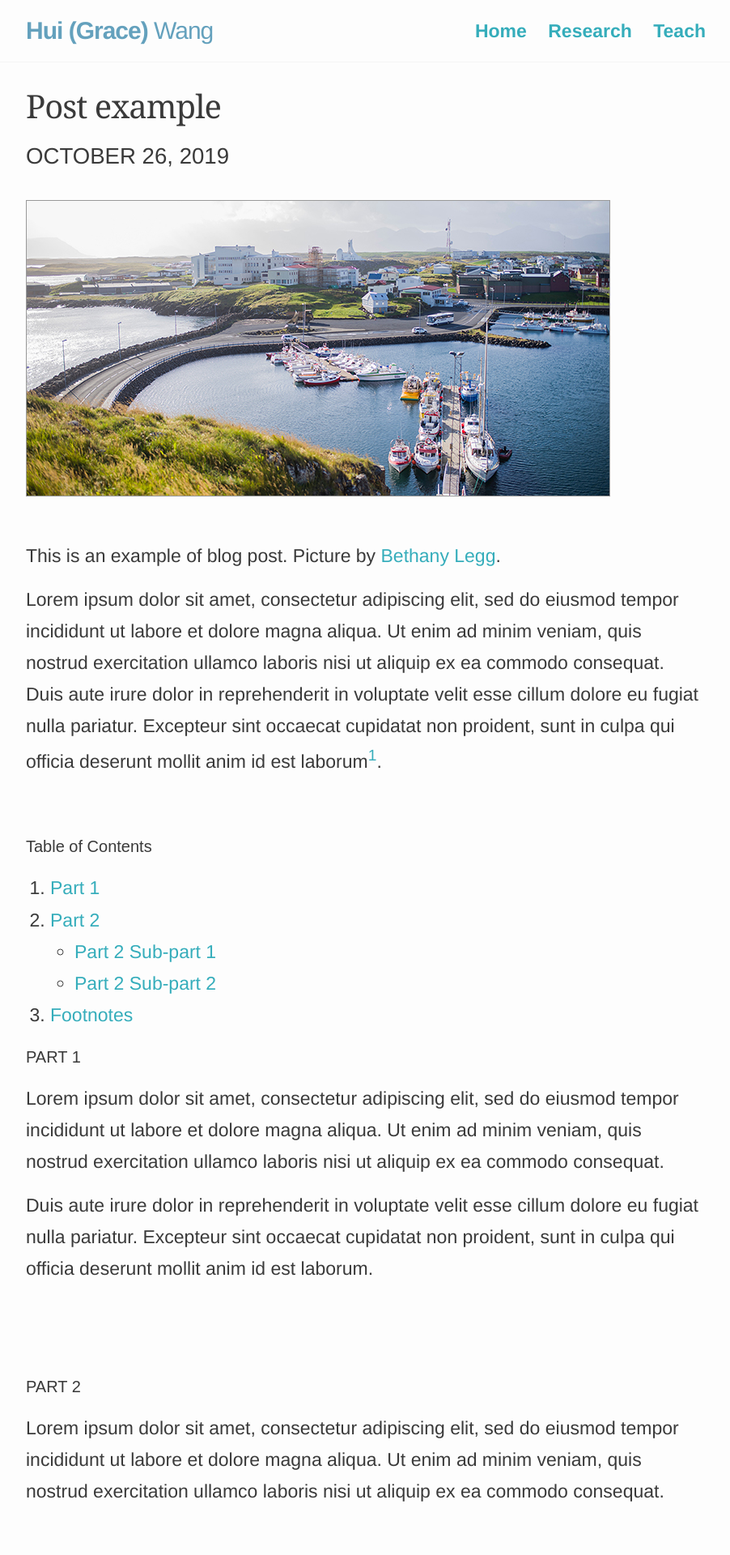
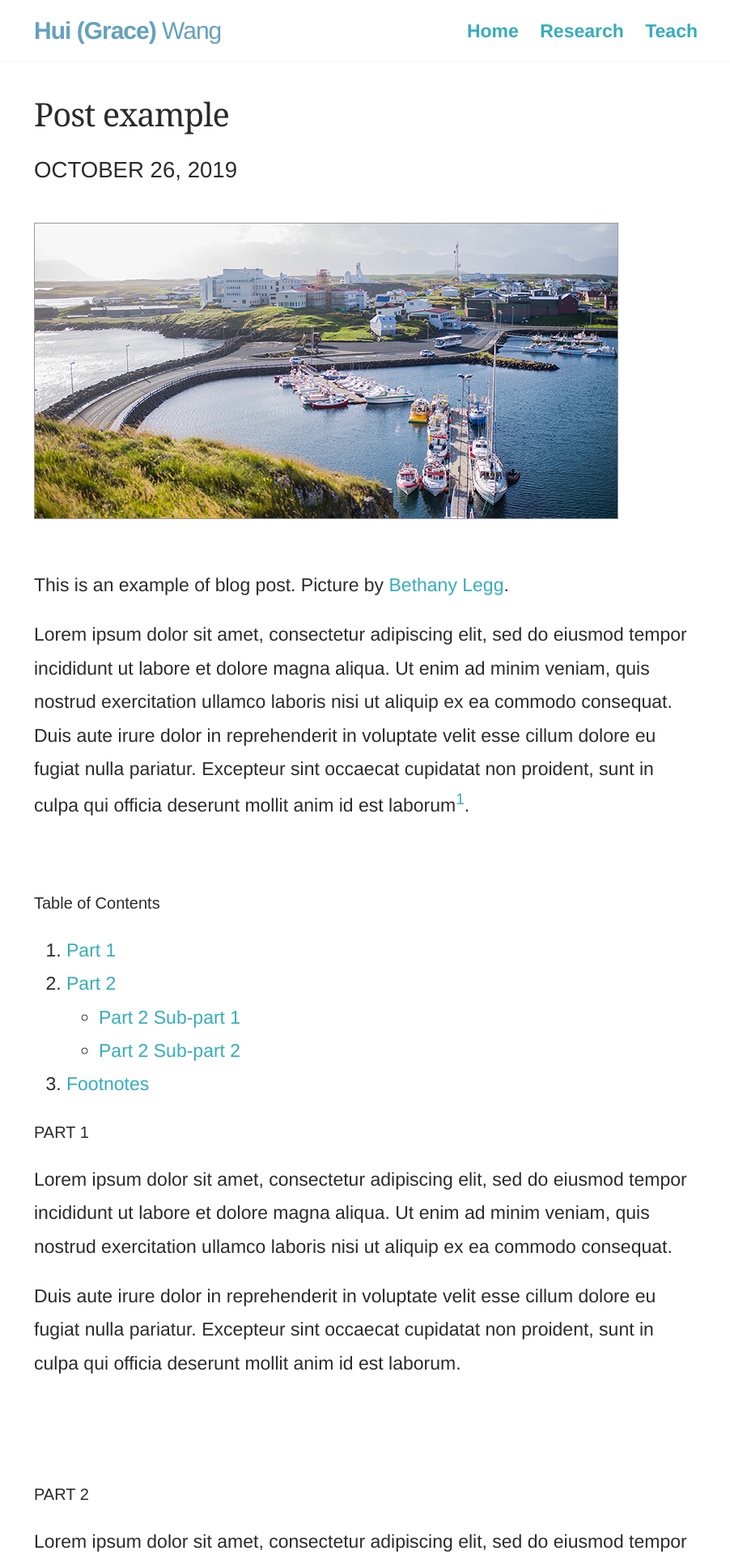
Before and after one commit to huigracewang/homepage, a Jekyll site: the page built from _posts/2019-10-26-example-of-blog-post.md, in a window 1280 px wide. Shown: the top 1920 px of the page at 81% size, without its empty margins (188-1090 px from the left). Built offline with Jekyll 4.4.1, drawn with Linux system fonts in a browser that asks for light colours.

Commit message:
Update main.scss

```diff
--- a/assets/css/main.scss
+++ b/assets/css/main.scss
@@ -10,12 +10,12 @@ $base-url: "{{ site.baseurl }}";
 $base-font-family: Charter, Georgia, sans-serif;
 $base-font-size: 16px;
 $small-font-size: $base-font-size * 0.875;
-$base-line-height: 1.7;
+$base-line-height: 1.8;
 
-$spacing-unit: 30px;
+$spacing-unit: 40px;
 
-$text-color: #3a3a3a;
-$background-color: #fdfdfd;
+$text-color: #2b2b2b;
+$background-color: #ffffff;
 $brand-color: #336699;
 
 $grey-color: #e0e0e0;
```
